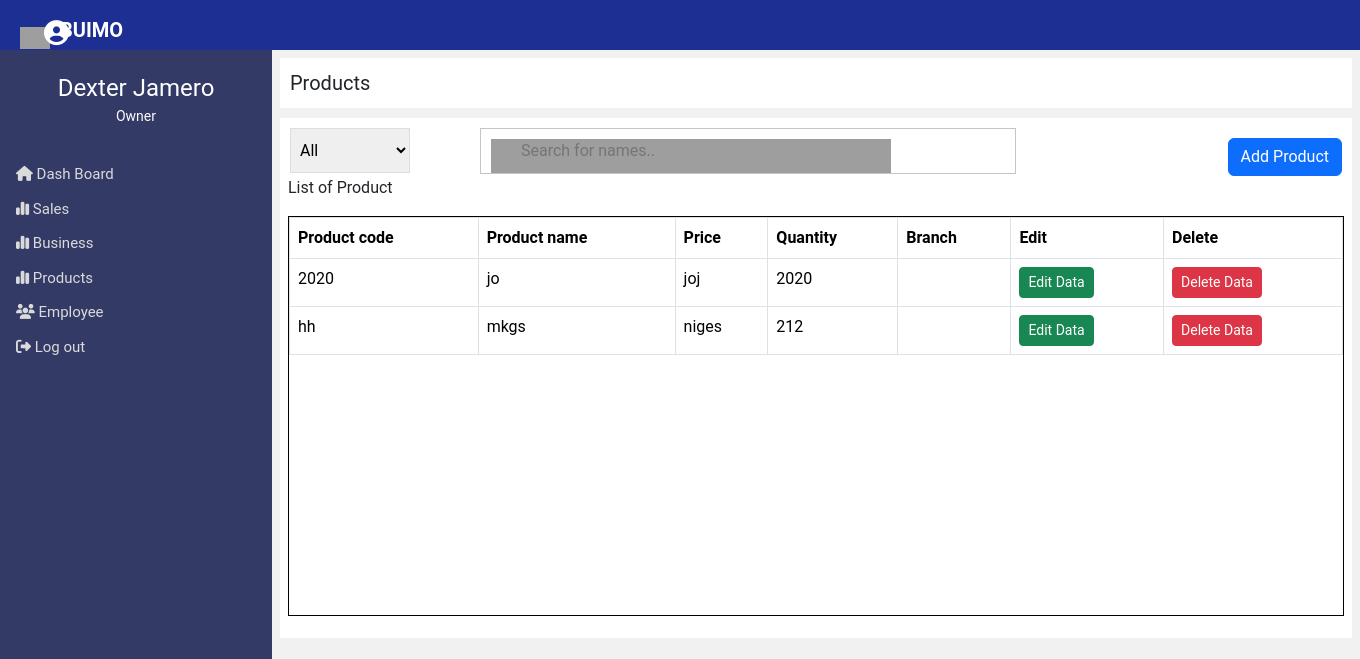
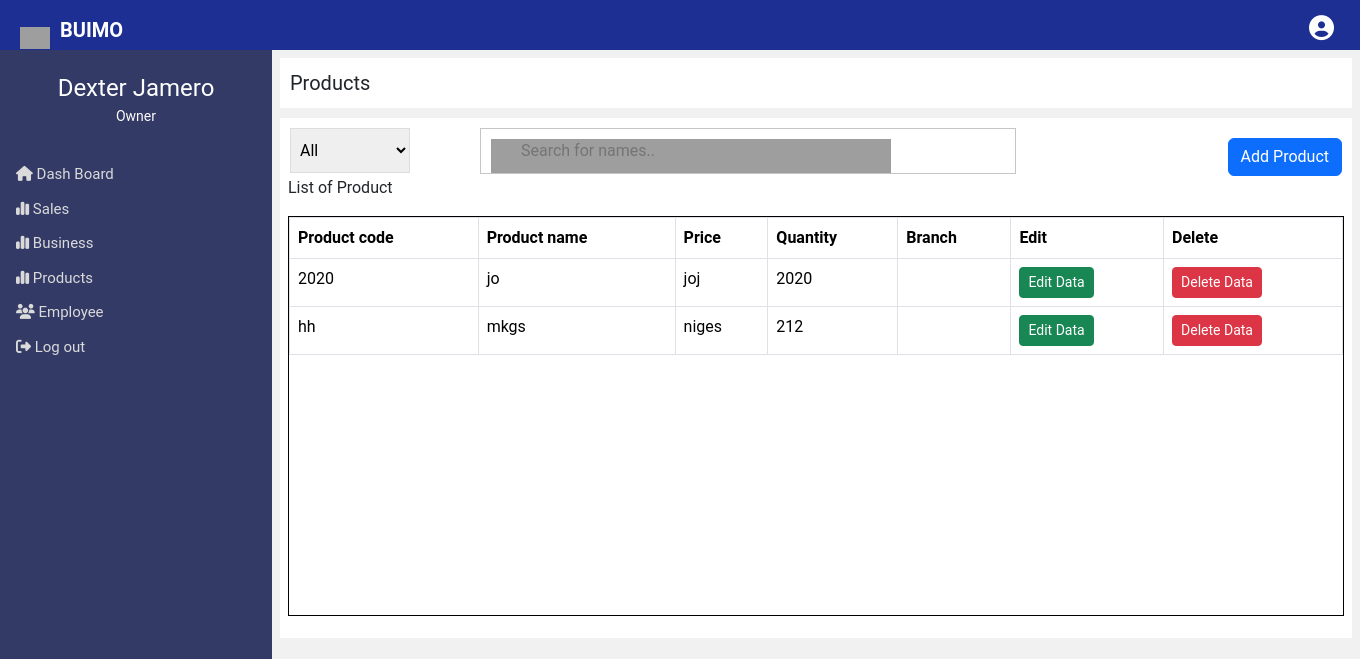
Before and after one commit to phlwin722/Multi_business_system, a PHP site: page /Product.php in a window 1360 px wide. Shown: the top 659 px of the page. Run offline with PHP 8.4, Linux system fonts and the light colour scheme; data comes from the database, SQL or seed files in the repository; data that the repository does not hold is empty; some libraries are stand-ins or nearby versions; grey boxes are pictures that could not be loaded.

Commit message:
added features

```diff
--- a/owner_landing_page/Businesowner.css
+++ b/owner_landing_page/Businesowner.css
@@ -124,8 +124,8 @@ body{
 .dropdown {
   display: inline-block;
   position: absolute;
-  top: 5px;
-  right: 20px;
+  top: 0px;
+  left: 1245px;
   width: 40px;
   height: 40px;
 }
@@ -133,6 +133,7 @@ body{
 .dropdown-content {
   display: none;
   right: 2px;
+  top: 45px;
   position: absolute;
   background-color: #f1f1f1;
   width: 102px;
--- a/owner_landing_page/Product.css
+++ b/owner_landing_page/Product.css
@@ -88,8 +88,8 @@ body{
 .dropdown {
   display: inline-block;
   position: absolute;
-  top: 5px;
-  right: 20px;
+  top: 0px;
+  left: 1245px;
   width: 40px;
   height: 40px;
 }
@@ -97,6 +97,7 @@ body{
 .dropdown-content {
   display: none;
   right: 2px;
+  top: 45px;
   position: absolute;
   background-color: #f1f1f1;
   width: 102px;
--- a/owner_landing_page/employee.css
+++ b/owner_landing_page/employee.css
@@ -108,8 +108,8 @@ body{
 .dropdown {
   display: inline-block;
   position: absolute;
-  top: 5px;
-  right: 20px;
+  top: 0px;
+  left: 1245px;
   width: 40px;
   height: 40px;
 }
@@ -117,6 +117,7 @@ body{
 .dropdown-content {
   display: none;
   right: 2px;
+  top: 45px;
   position: absolute;
   background-color: #f1f1f1;
   width: 102px;
--- a/owner_landing_page/ownerlandingpage.css
+++ b/owner_landing_page/ownerlandingpage.css
@@ -45,7 +45,7 @@ body{
   .sidenav a, .dropdown-btn {
     padding: 6px 8px 6px 16px;
     text-decoration: none;
-    font-size: 15px;
+    font-size: 18px;
     color: #dadada;
     display: block;
     border: none;
```
